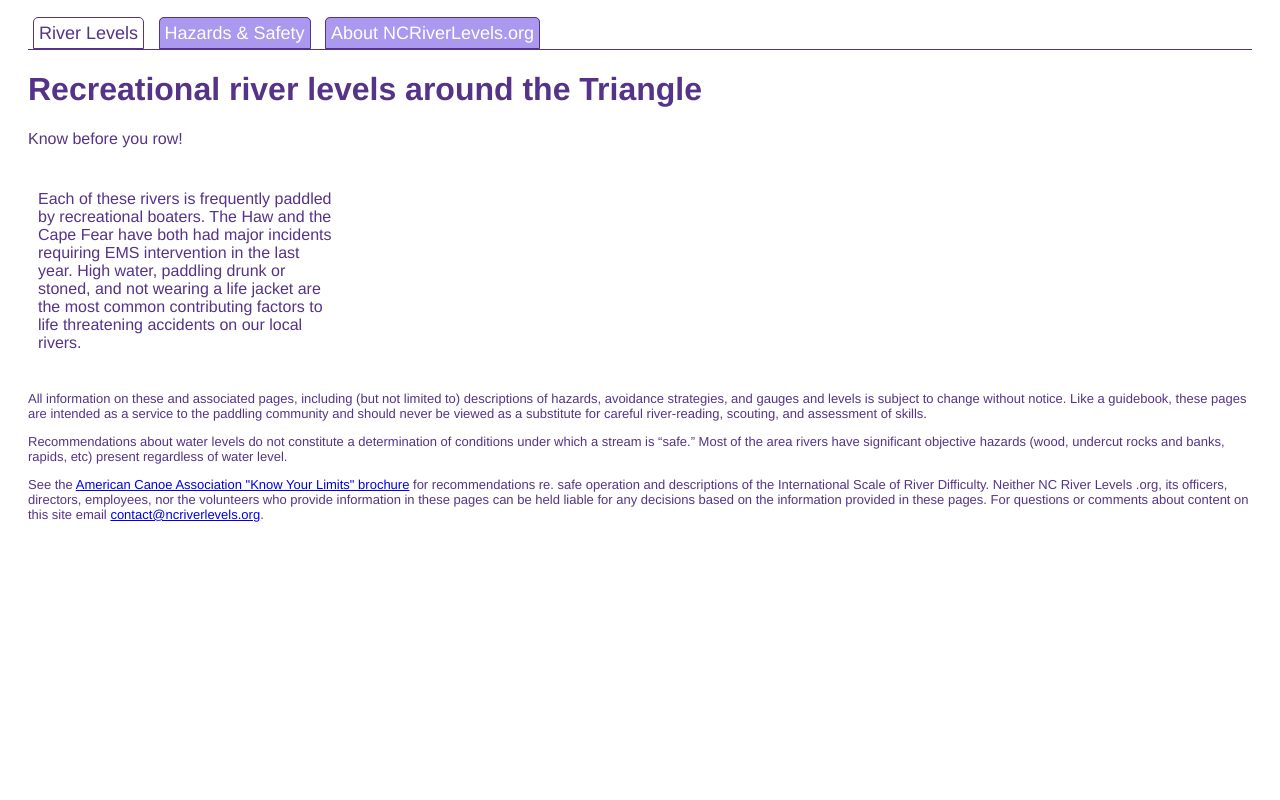
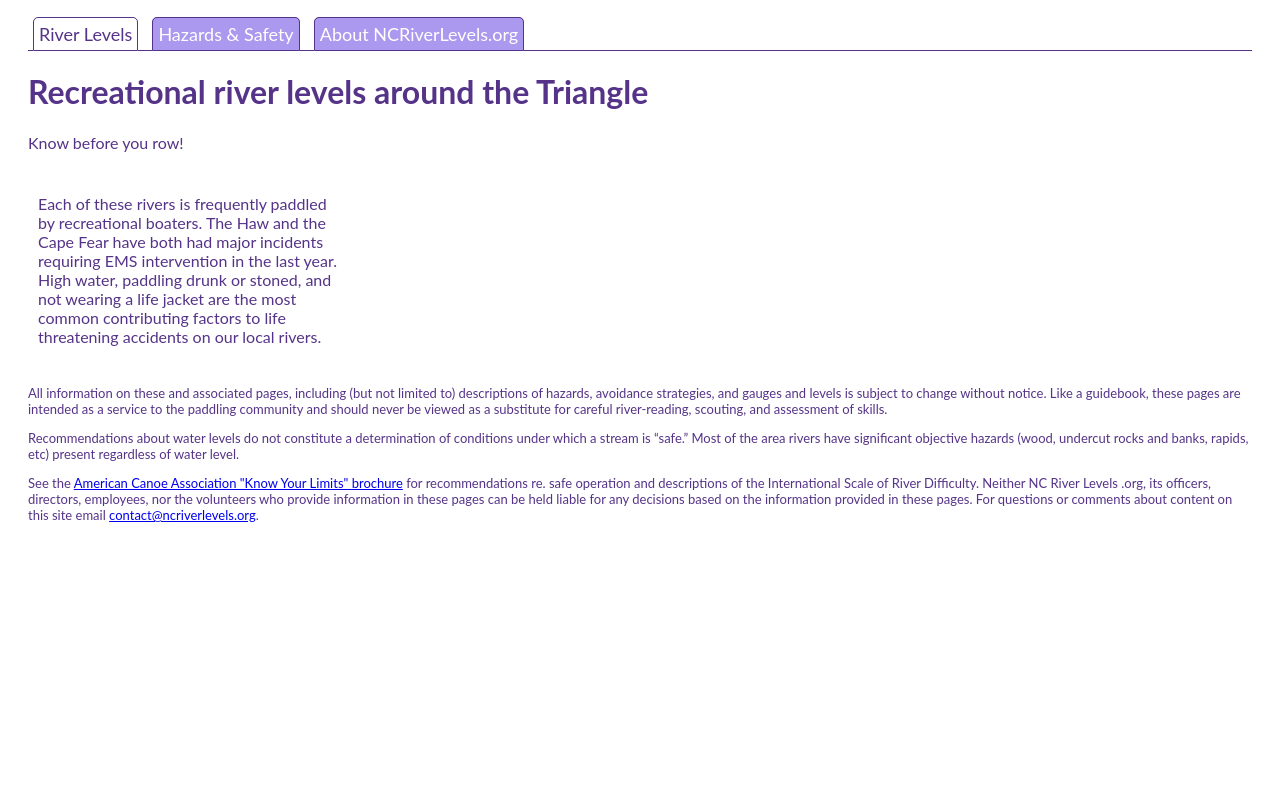
Before and after one commit to afreemannc/ncriverlevels, a PHP site: page / in a window 1280 px wide. Run offline with PHP 8.4, Linux system fonts and the light colour scheme; data that the repository does not hold is empty.

Commit message:
Font change

```diff
--- a/styles/main.css
+++ b/styles/main.css
@@ -1,7 +1,7 @@
 body {
   padding: 20px;
   color: #538;
-  font-family: "PT Sans", "Helvetica Neue", Helvetica, Arial, sans-serif;
+  font-family: Lato, "Helvetica Neue", Arial, sans-serif;
 }
 
 #nav-rail {
```
